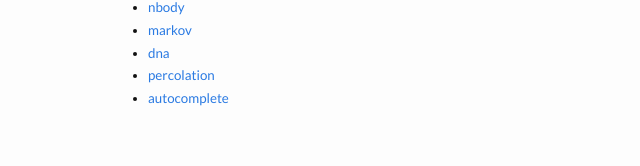
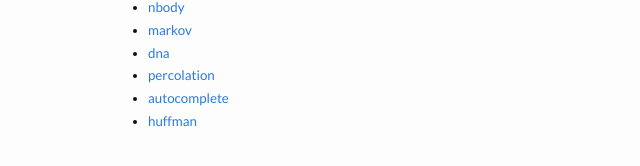
Before and after one commit to compsci201/compsci201.github.io, a Jekyll site: the page built from index.html, in a window 1280 px wide. Shown: the part 167-333 px from the top of the page, without its empty margins (0-640 px from the left). Built offline with Jekyll 4.4.1, drawn with Linux system fonts in a browser that asks for light colours; nearby versions of some CDN libraries.

Commit message:
Update _config.yml

```diff
--- a/_config.yml
+++ b/_config.yml
@@ -17,3 +17,4 @@ assignments:
 - title: dna
 - title: percolation
 - title: autocomplete
+- title: huffman
```
